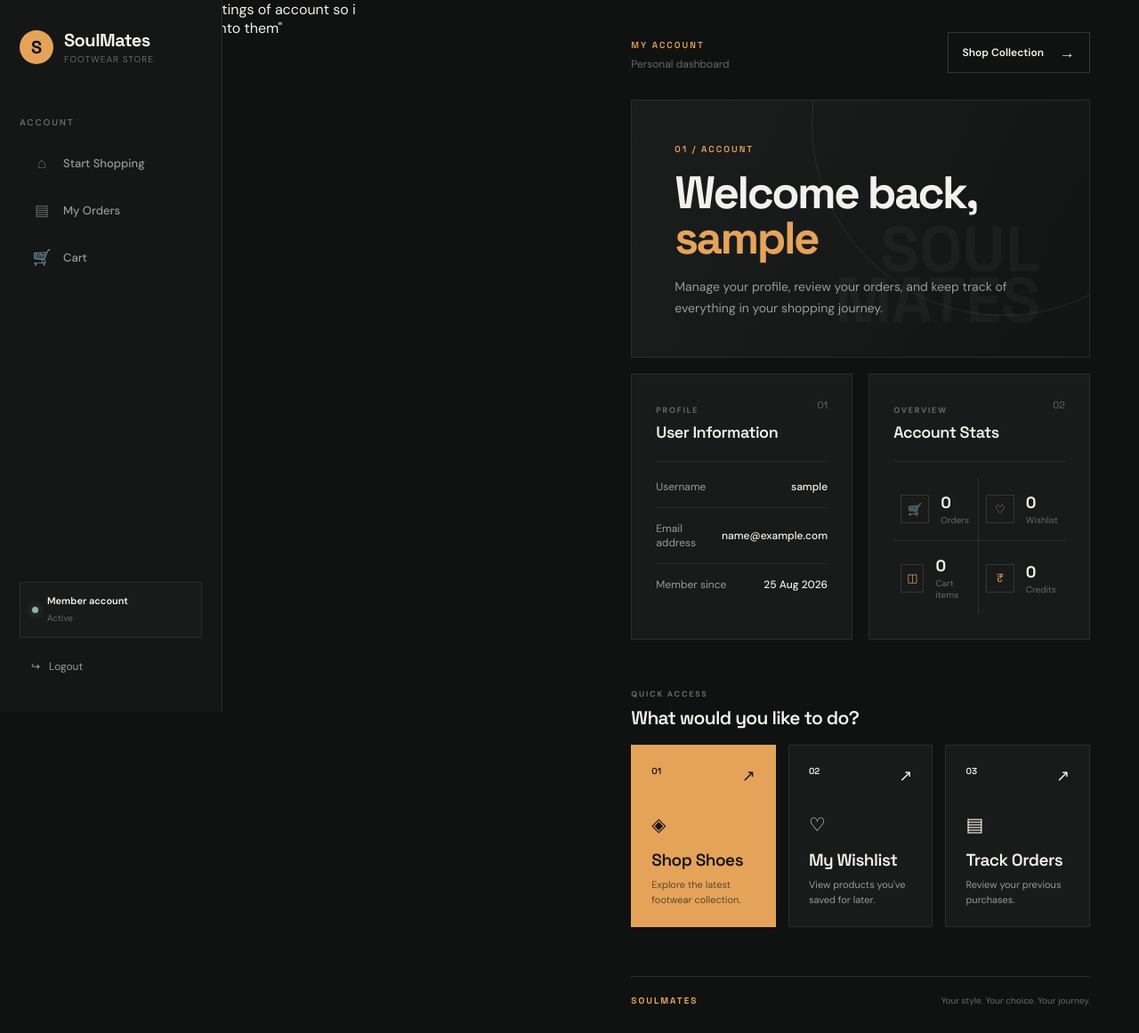
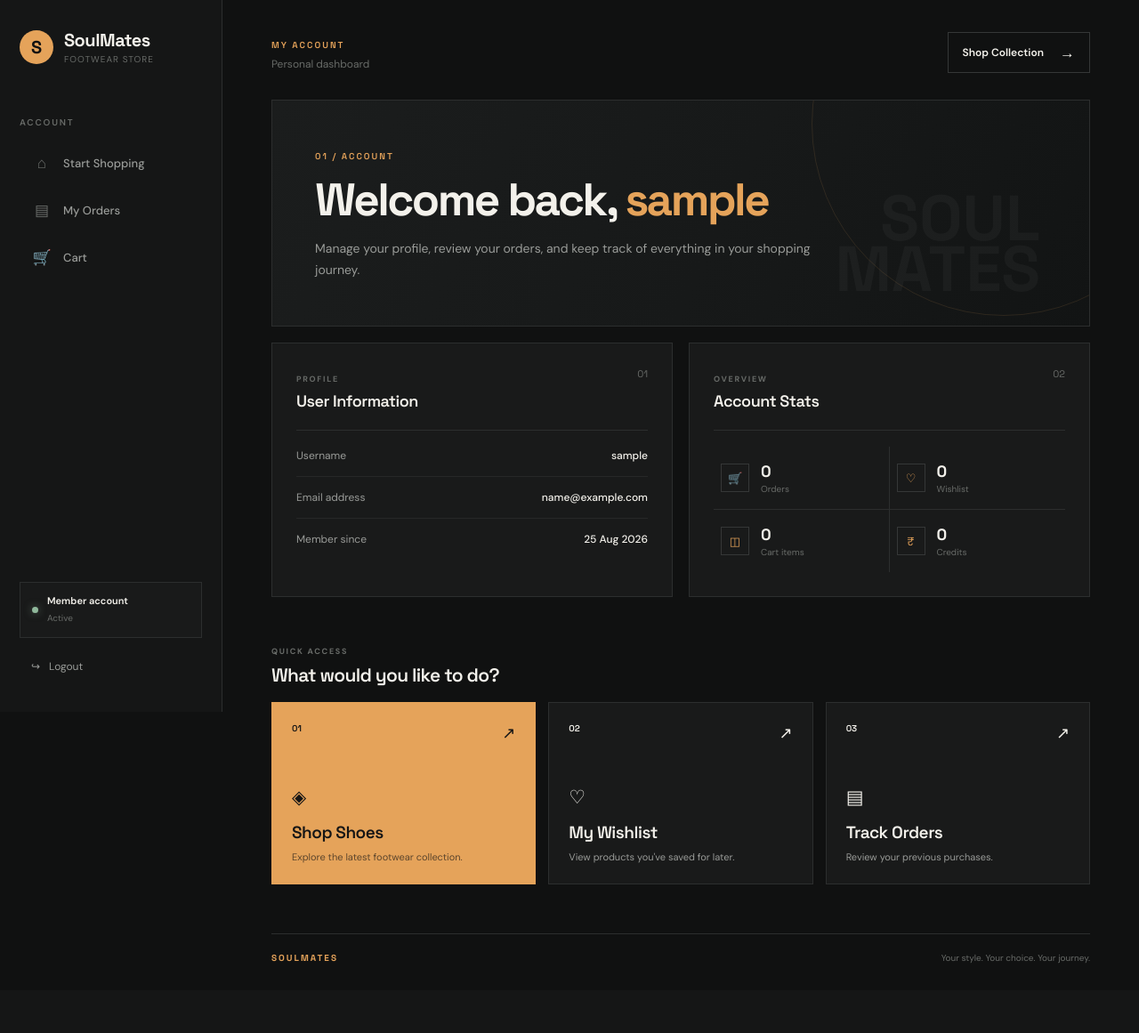
Before and after one commit to sidddhesh-dev/BuyNGo, a Django app: page /accounts/account/ in a window 1280 px wide. Shown: the whole page at 89% size. After the commit the page ends 1082 px from the top, so only its background shows below. Run offline with Django 5.2, Linux system fonts and the light colour scheme; the visitor is signed in with stand-in values (Sample User, id 1).

Commit message:
login page and account page modification

```diff
--- a/templates/account/account.html
+++ b/templates/account/account.html
@@ -14,7 +14,7 @@
 
 <div class="account-page">
 
-    ""This is major change into the settings of account so i guess its important to have look into them"
+
     <aside class="sidebar">
 
         <div class="brand">
--- a/templates/account/login.html
+++ b/templates/account/login.html
@@ -4,6 +4,8 @@
 <link rel="stylesheet" href="{% static 'accounts/css/login.css' %}">
 
 <div class="login-container">
+
+    #This represnt single line comment in project i want to makde basic modification for project thats why im adding this comment
 
     <div class="login-box">
         <h2>Welcome Back</h2>
```
